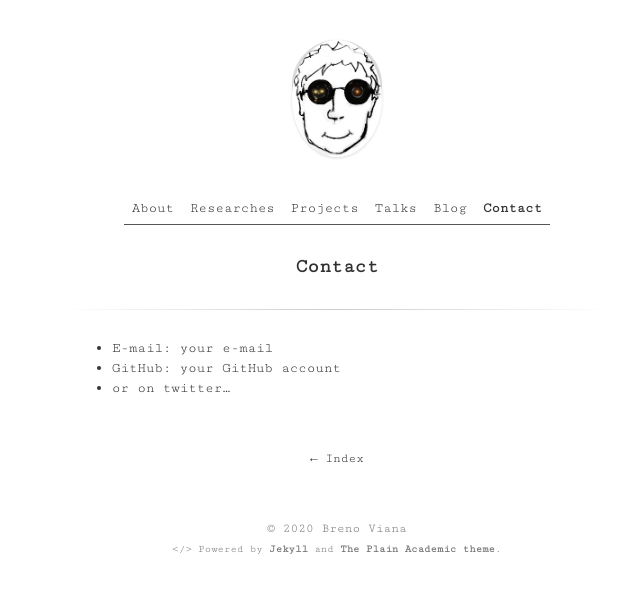
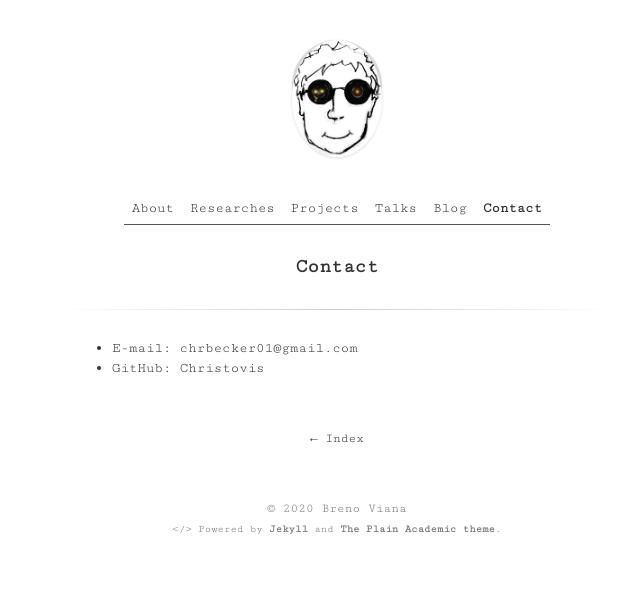
Before and after one commit to Christovis/Christovis.github.io, a Jekyll site: the page built from contact.md, in a window 1280 px wide. Shown: the top 593 px of the page, without its empty margins (303-943 px from the left). Built offline with Jekyll 4.4.1, drawn with Linux system fonts in a browser that asks for light colours.

```diff
--- a/contact.md
+++ b/contact.md
@@ -3,6 +3,5 @@
 title: Contact
 ---
 
-- E-mail: your e-mail
-- GitHub: your GitHub account
-- or on twitter...
+- E-mail: chrbecker01@gmail.com
+- GitHub: Christovis
```
